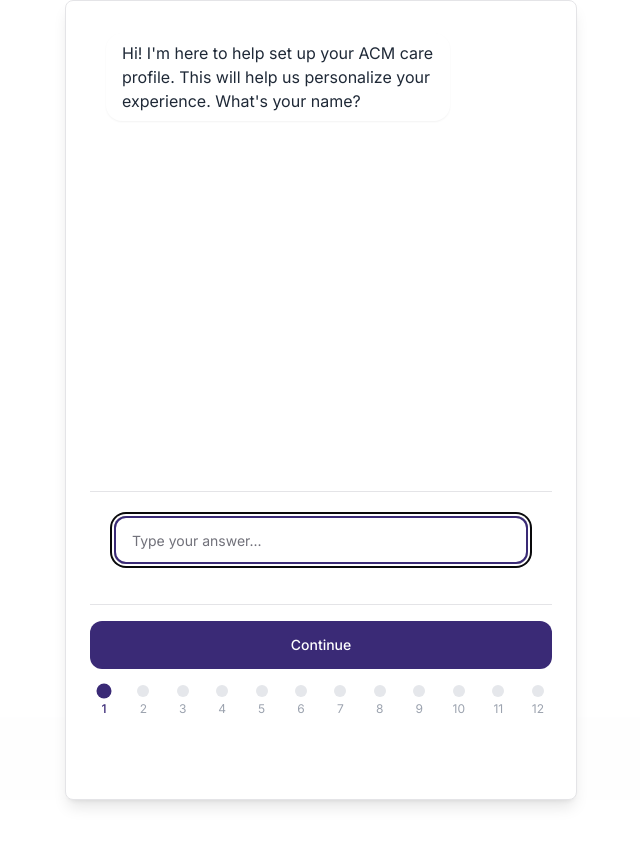
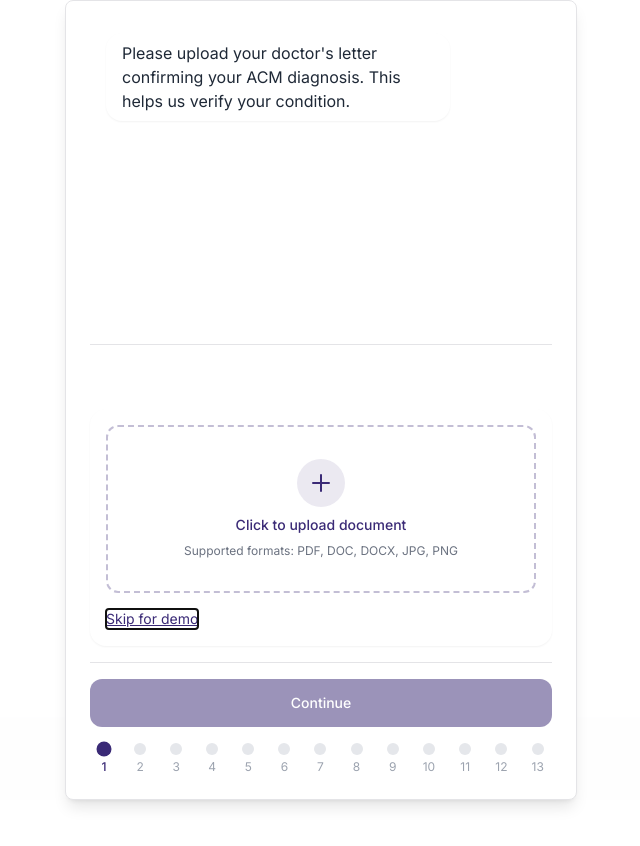
Before and after one commit to paulburkhardt/Rarely, a Next.js app: page / in a window 1280 px wide. Shown: the top 846 px of the page, without its empty margins (319-959 px from the left). Built offline with nearby package versions, Linux system fonts and the light colour scheme.

Commit message:
doctors letter in onboarding

```diff
--- a/components/Onboarding.tsx
+++ b/components/Onboarding.tsx
@@ -33,6 +33,7 @@ interface OnboardingData {
     relationship: string;
     phone: string;
   };
+  doctorLetter: string | null;
 }
 
 const commonSymptoms = [
@@ -80,7 +81,8 @@ export function Onboarding() {
       name: '',
       relationship: '',
       phone: ''
-    }
+    },
+    doctorLetter: null,
   });
 
   const [currentMessage, setCurrentMessage] = useState('');
@@ -91,7 +93,7 @@ export function Onboarding() {
     // Initial welcome message
     setMessages([{
       type: 'question',
-      content: "Hi! I'm here to help set up your ACM care profile. This will help us personalize your experience. What's your name?"
+      content: "Please upload your doctor's letter confirming your ACM diagnosis. This helps us verify your condition."
     }]);
   }, []);
 
@@ -101,51 +103,56 @@ export function Onboarding() {
 
   const handleNext = () => {
     // Add the user's answer to messages
-    if (currentMessage || step === 8 || step === 9) {
+    if (currentMessage || step === 9 || step === 10) {
       setMessages(prev => [...prev, {
         type: 'answer',
-        content: step === 8
+        content: step === 9
           ? formatSelectedSymptoms(data.symptoms)
-          : step === 9
+          : step === 10
           ? formatSelectedMedications(data.medications)
+          : step === 1
+          ? `Uploaded: ${currentMessage}`
           : currentMessage
       }]);
     }
 
     // Store the data based on current step
-    if (currentMessage || step === 8 || step === 9) {
+    if (currentMessage || step === 9 || step === 10) {
       switch (step) {
         case 1:
+          setData(prev => ({ ...prev, doctorLetter: currentMessage }));
+          break;
+        case 2:
           setData(prev => ({ ...prev, name: currentMessage }));
           break;
-        case 2:
+        case 3:
           setData(prev => ({ ...prev, dateOfBirth: currentMessage }));
           break;
-        case 3:
+        case 4:
           setData(prev => ({ ...prev, diagnosisDate: currentMessage }));
           break;
-        case 4:
+        case 5:
           setData(prev => ({ ...prev, hadCardiacArrest: currentMessage.toLowerCase() === 'yes' }));
           break;
-        case 5:
+        case 6:
           setData(prev => ({ ...prev, diagnosisTimeframe: currentMessage }));
           break;
-        case 6:
+        case 7:
           setData(prev => ({ ...prev, hadHighIntensitySports: currentMessage.toLowerCase() === 'yes' }));
           break;
-        case 7:
+        case 8:
           setData(prev => ({ ...prev, geneticMutation: currentMessage }));
           break;
-        case 8:
-          // Symptoms are handled by the checkbox grid
-          break;
         case 9:
-          // Medications are handled by the UI
+          setData(prev => ({ ...prev, symptoms: [...prev.symptoms, { symptom: currentMessage, frequency: '' }] }));
           break;
         case 10:
+          setData(prev => ({ ...prev, medications: [...prev.medications, { medication: currentMessage, frequency: '' }] }));
+          break;
+        case 11:
           setData(prev => ({ ...prev, exerciseRestrictions: currentMessage }));
           break;
-        case 11:
+        case 12:
           setData(prev => ({ ...prev, hasICD: currentMessage.toLowerCase() === 'yes' }));
           break;
       }
@@ -165,26 +172,28 @@ export function Onboarding() {
   const getNextQuestion = (currentStep: number) => {
     switch (currentStep) {
       case 2:
+        return "Hi! I'm here to help set up your ACM care profile. This will help us personalize your experience. What's your name?";
+      case 3:
         return "What's your birthday?";
-      case 3:
+      case 4:
         return "When did you first notice symptoms?";
-      case 4:
+      case 5:
         return "Did you suffer a sudden cardiac death?";
-      case 5:
+      case 6:
         return "How long did it take from first symptoms to diagnosis?";
-      case 6:
+      case 7:
         return "Were you doing high intensity sports before you were diagnosed?";
-      case 7:
+      case 8:
         return "Do you know which genetic mutation you have? (It's okay if you don't)";
-      case 8:
+      case 9:
         return "Which of these symptoms do you experience? How often?";
-      case 9:
+      case 10:
         return "What medications are you currently taking?";
-      case 10:
-          return "Do you have any exercise restrictions from your doctor?";
       case 11:
+        return "Do you have any exercise restrictions from your doctor?";
+      case 12:
         return "Do you have an ICD (Implantable Cardioverter Defibrillator)?";
-      case 12:
+      case 13:
         return "Thank you! Your profile is set up.";
       default:
         return "";
@@ -245,7 +254,7 @@ export function Onboarding() {
         {/* Input and controls - fixed */}
         <div className="max-h-[40%] border-t bg-white p-6">
           <div className="space-y-6">
-            {step === 2 && (
+            {step === 3 && (
               <Input
                 type="date"
                 value={currentMessage}
@@ -254,7 +263,7 @@ export function Onboarding() {
               />
             )}
 
-            {(step === 4 || step === 6 || step === 11) && (
+            {(step === 5 || step === 7 || step === 12) && (
               <div className="flex justify-center gap-4">
                 <Button
                   variant={currentMessage.toLowerCase() === 'yes' ? 'default' : 'outline'}
@@ -283,6 +292,44 @@ export function Onboarding() {
 
             {step === 8 && (
               <>
+                <div className="flex justify-start">
+                  <div className="rounded-2xl px-4 py-2 max-w-[80%] bg-white shadow-sm w-full">
+                    <Select
+                      value={currentMessage}
+                      onValueChange={(value) => setCurrentMessage(value)}
+                    >
+                      <SelectTrigger className="w-full">
+                        <SelectValue placeholder="Select your mutation" />
+                      </SelectTrigger>
+                      <SelectContent>
+                        {geneticMutations.map(mutation => (
+                          <SelectItem
+                            key={mutation}
+                            value={mutation}
+                            className="cursor-pointer"
+                          >
+                            {mutation}
+                          </SelectItem>
+                        ))}
+                      </SelectContent>
+                    </Select>
+                  </div>
+                </div>
+              </>
+            )}
+
+            {(step === 2 || step === 4 || step === 6 || step === 11) && (
+              <Input
+                value={currentMessage}
+                onChange={(e) => setCurrentMessage(e.target.value)}
+                placeholder="Type your answer..."
+                className="w-full px-4 py-3 h-12 rounded-xl border-2 focus:outline-none focus:ring-2 focus:ring-[#3a2a76]/50 focus:border-[#3a2a76]"
+              />
+            )}
+
+            {step === 9 && (
+              <>
+
 
                 <div className="flex justify-start w-full">
                   <div className="rounded-2xl w-full bg-white shadow-sm">
@@ -413,7 +460,7 @@ export function Onboarding() {
               </>
             )}
 
-            {step === 9 && (
+            {step === 10 && (
               <>
 
 
@@ -533,57 +580,85 @@ export function Onboarding() {
                 </div>
               </>
             )}
-
-            {step === 7 && (
-              <>
-
-
-                <div className="flex justify-start">
-                  <div className="rounded-2xl px-4 py-2 max-w-[80%] bg-white shadow-sm w-full">
-                    <Select
-                      value={currentMessage}
-                      onValueChange={(value) => setCurrentMessage(value)}
-                    >
-                      <SelectTrigger className="w-full">
-                        <SelectValue placeholder="Select your mutation" />
-                      </SelectTrigger>
-                      <SelectContent>
-                        {geneticMutations.map(mutation => (
-                          <SelectItem
-                            key={mutation}
-                            value={mutation}
-                            className="cursor-pointer"
-                          >
-                            {mutation}
-                          </SelectItem>
-                        ))}
-                      </SelectContent>
-                    </Select>
-                  </div>
-                </div>
-              </>
-            )}
-
-            {(step === 1 || step === 3 || step === 5 || step === 10) && (
-              <Input
-                value={currentMessage}
-                onChange={(e) => setCurrentMessage(e.target.value)}
-                placeholder="Type your answer..."
-                className="w-full px-4 py-3 h-12 rounded-xl border-2 focus:outline-none focus:ring-2 focus:ring-[#3a2a76]/50 focus:border-[#3a2a76]"
-              />
-            )}
           </div>
         </div>
+        {step === 1 && (
+          <div className="flex justify-start w-full">
+            <div className="rounded-2xl w-full bg-white shadow-sm p-4">
+              <div className="border-2 border-dashed border-[#3a2a76]/30 rounded-xl p-8 text-center hover:border-[#3a2a76] transition-colors">
+                <input
+                  type="file"
+                  id="file-upload"
+                  className="hidden"
+                  accept=".pdf,.doc,.docx,.jpg,.jpeg,.png"
+                  onChange={(e) => {
+                    if (e.target.files?.[0]) {
+                      setCurrentMessage(e.target.files[0].name);
+                      setData(prev => ({
+                        ...prev,
+                        doctorLetter: e.target.files?.[0]?.name || ''
+                      }));
+                    }
+                  }}
+                />
+                <label
+                  htmlFor="file-upload"
+                  className="cursor-pointer flex flex-col items-center gap-2"
+                >
+                  <div className="w-12 h-12 rounded-full bg-[#3a2a76]/10 flex items-center justify-center">
+                    {currentMessage ? (
+                      <Check className="w-6 h-6 text-[#3a2a76]" />
+                    ) : (
+                      <svg
+                        className="w-6 h-6 text-[#3a2a76]"
+                        fill="none"
+                        stroke="currentColor"
+                        viewBox="0 0 24 24"
+                      >
+                        <path
+                          strokeLinecap="round"
+                          strokeLinejoin="round"
+                          strokeWidth={2}
+                          d="M12 4v16m8-8H4"
+                        />
+                      </svg>
+                    )}
+                  </div>
+                  <span className="text-sm font-medium text-[#3a2a76]">
+                    {currentMessage || "Click to upload document"}
+                  </span>
+                  <span className="text-xs text-gray-500">
+                    Supported formats: PDF, DOC, DOCX, JPG, PNG
+                  </span>
+                </label>
+              </div>
+
+              <button
+                onClick={() => {
+                  setCurrentMessage('demo_letter.pdf');
+                  setData(prev => ({
+                    ...prev,
+                    doctorLetter: 'demo_letter.pdf'
+                  }));
+                }}
+                className="mt-4 text-sm text-[#3a2a76] hover:text-[#a680db] underline"
+              >
+                Skip for demo
+              </button>
+            </div>
+          </div>
+        )}
         <div className="sticky bottom-0 pt-4 bg-white border-t">
             <Button
-              onClick={step === 12 ? handleComplete : handleNext}
+              onClick={step === 13 ? handleComplete : handleNext}
               className="w-full h-12 bg-[#3a2a76] hover:bg-[#a680db] text-white font-medium rounded-xl"
+              disabled={step === 1 && !currentMessage}
             >
-              {step === 12 ? 'Complete Setup' : 'Continue'}
+              {step === 13 ? 'Complete Setup' : 'Continue'}
             </Button>
 
             <div className="flex justify-between items-center px-2 mt-4">
-              {[1, 2, 3, 4, 5, 6, 7, 8, 9, 10, 11, 12].map((s) => (
+              {[1, 2, 3, 4, 5, 6, 7, 8, 9, 10, 11, 12, 13].map((s) => (
                 <div key={s} className="flex flex-col items-center gap-1">
                   <div
                     className={`w-3 h-3 rounded-full transition-all ${
```
